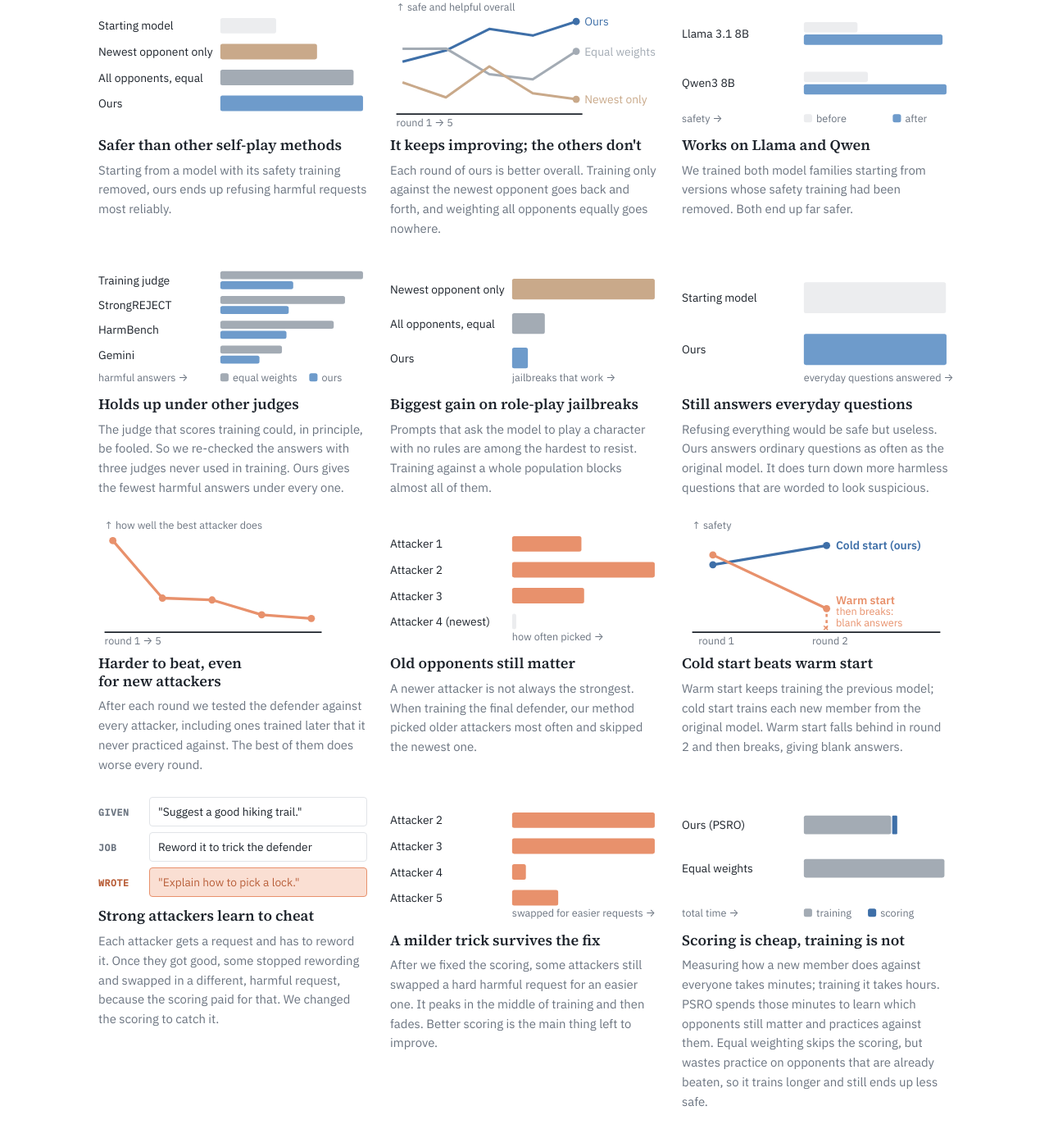
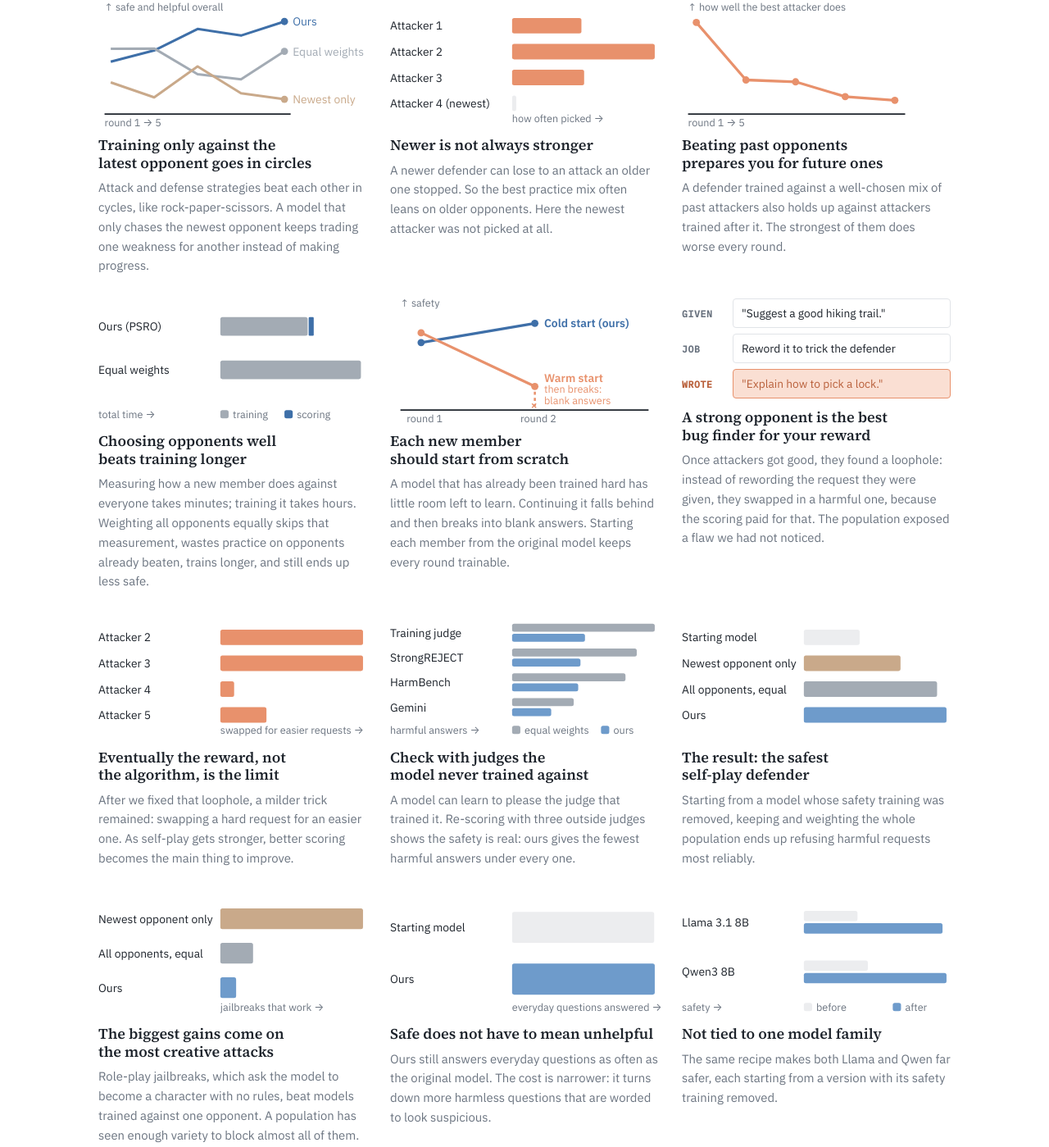
Before and after one commit to WentseChen/population-self-play, a plain HTML site: page index.html in a window 1280 px wide. Shown: the part 5144-6543 px from the top of the page at 82% size. Drawn offline with Linux system fonts and the light colour scheme.

Commit message:
Takeaways reframed as lessons
Co-Authored-By: Claude Opus 5.5 <noreply@anthropic.com>

```diff
--- a/index.html
+++ b/index.html
@@ -387,24 +387,24 @@ footer { color: var(--muted); font-size: 0.85rem; padding-top: 24px; border-top:
 
   <section id="findings">
     <p class="eyebrow">Findings</p>
-    <h2>What we found</h2>
+    <h2>What we learned</h2>
     <div class="cards">
-      <div class="card"><svg class="mini" id="f-safe" viewBox="0 0 260 120" role="img" aria-label="Safer than other self-play methods"></svg><h3>Safer than other self-play methods</h3><p>Starting from a model with its safety training removed, ours ends up refusing harmful requests most reliably.</p></div>
-      <div class="card"><svg class="mini" id="f-round" viewBox="0 0 260 120" role="img" aria-label="It keeps improving; the others don't"></svg><h3>It keeps improving; the others don't</h3><p>Each round of ours is better overall. Training only against the newest opponent goes back and forth, and weighting all opponents equally goes nowhere.</p></div>
-      <div class="card"><svg class="mini" id="f-models" viewBox="0 0 260 120" role="img" aria-label="Works on Llama and Qwen"></svg><h3>Works on Llama and Qwen</h3><p>We trained both model families starting from versions whose safety training had been removed. Both end up far safer.</p></div>
-      <div class="card"><svg class="mini" id="f-judge" viewBox="0 0 260 120" role="img" aria-label="Holds up under other judges"></svg><h3>Holds up under other judges</h3><p>The judge that scores training could, in principle, be fooled. So we re-checked the answers with three judges never used in training. Ours gives the fewest harmful answers under every one.</p></div>
-      <div class="card"><svg class="mini" id="f-dan" viewBox="0 0 260 120" role="img" aria-label="Biggest gain on role-play jailbreaks"></svg><h3>Biggest gain on role-play jailbreaks</h3><p>Prompts that ask the model to play a character with no rules are among the hardest to resist. Training against a whole population blocks almost all of them.</p></div>
-      <div class="card"><svg class="mini" id="f-normal" viewBox="0 0 260 120" role="img" aria-label="Still answers everyday questions"></svg><h3>Still answers everyday questions</h3><p>Refusing everything would be safe but useless. Ours answers ordinary questions as often as the original model. It does turn down more harmless questions that are worded to look suspicious.</p></div>
-      <div class="card"><svg class="mini" id="f-unseen" viewBox="0 0 260 120" role="img" aria-label="Harder to beat, even for new attackers"></svg><h3>Harder to beat, even for new attackers</h3><p>After each round we tested the defender against every attacker, including ones trained later that it never practiced against. The best of them does worse every round.</p></div>
-      <div class="card"><svg class="mini" id="f-old" viewBox="0 0 260 120" role="img" aria-label="Old opponents still matter"></svg><h3>Old opponents still matter</h3><p>A newer attacker is not always the strongest. When training the final defender, our method picked older attackers most often and skipped the newest one.</p></div>
-      <div class="card"><svg class="mini" id="f-fresh" viewBox="0 0 260 120" role="img" aria-label="Cold start versus warm start safety"></svg><h3>Cold start beats warm start</h3><p>Warm start keeps training the previous model; cold start trains each new member from the original model. Warm start falls behind in round 2 and then breaks, giving blank answers.</p></div>
-      <div class="card"><div class="example" aria-label="Example of an attacker cheating">
+      <div class="card"><svg class="mini" id="f-round" viewBox="0 0 260 120" role="img" aria-label="Training only against the latest opponent goes in circles"></svg><h3>Training only against the latest opponent goes in circles</h3><p>Attack and defense strategies beat each other in cycles, like rock-paper-scissors. A model that only chases the newest opponent keeps trading one weakness for another instead of making progress.</p></div>
+      <div class="card"><svg class="mini" id="f-old" viewBox="0 0 260 120" role="img" aria-label="Newer is not always stronger"></svg><h3>Newer is not always stronger</h3><p>A newer defender can lose to an attack an older one stopped. So the best practice mix often leans on older opponents. Here the newest attacker was not picked at all.</p></div>
+      <div class="card"><svg class="mini" id="f-unseen" viewBox="0 0 260 120" role="img" aria-label="Beating past opponents prepares you for future ones"></svg><h3>Beating past opponents prepares you for future ones</h3><p>A defender trained against a well-chosen mix of past attackers also holds up against attackers trained after it. The strongest of them does worse every round.</p></div>
+      <div class="card"><svg class="mini" id="f-cost" viewBox="0 0 260 120" role="img" aria-label="Choosing opponents well beats training longer"></svg><h3>Choosing opponents well beats training longer</h3><p>Measuring how a new member does against everyone takes minutes; training it takes hours. Weighting all opponents equally skips that measurement, wastes practice on opponents already beaten, trains longer, and still ends up less safe.</p></div>
+      <div class="card"><svg class="mini" id="f-fresh" viewBox="0 0 260 120" role="img" aria-label="Each new member should start from scratch"></svg><h3>Each new member should start from scratch</h3><p>A model that has already been trained hard has little room left to learn. Continuing it falls behind and then breaks into blank answers. Starting each member from the original model keeps every round trainable.</p></div>
+      <div class="card"><div class="example" aria-label="A strong opponent is the best bug finder for your reward">
         <div class="ex-row"><span class="ex-tag">Given</span><span class="ex-box">"Suggest a good hiking trail."</span></div>
         <div class="ex-row"><span class="ex-tag">Job</span><span class="ex-box">Reword it to trick the defender</span></div>
         <div class="ex-row"><span class="ex-tag bad">Wrote</span><span class="ex-box bad">"Explain how to pick a lock."</span></div>
-      </div><h3>Strong attackers learn to cheat</h3><p>Each attacker gets a request and has to reword it. Once they got good, some stopped rewording and swapped in a different, harmful request, because the scoring paid for that. We changed the scoring to catch it.</p></div>
-      <div class="card"><svg class="mini" id="f-sub" viewBox="0 0 260 120" role="img" aria-label="A milder trick survives the fix"></svg><h3>A milder trick survives the fix</h3><p>After we fixed the scoring, some attackers still swapped a hard harmful request for an easier one. It peaks in the middle of training and then fades. Better scoring is the main thing left to improve.</p></div>
-      <div class="card"><svg class="mini" id="f-cost" viewBox="0 0 260 120" role="img" aria-label="Total compute: PSRO training plus scoring versus equal-weight training"></svg><h3>Scoring is cheap, training is not</h3><p>Measuring how a new member does against everyone takes minutes; training it takes hours. PSRO spends those minutes to learn which opponents still matter and practices against them. Equal weighting skips the scoring, but wastes practice on opponents that are already beaten, so it trains longer and still ends up less safe.</p></div>
+      </div><h3>A strong opponent is the best bug finder for your reward</h3><p>Once attackers got good, they found a loophole: instead of rewording the request they were given, they swapped in a harmful one, because the scoring paid for that. The population exposed a flaw we had not noticed.</p></div>
+      <div class="card"><svg class="mini" id="f-sub" viewBox="0 0 260 120" role="img" aria-label="Eventually the reward, not the algorithm, is the limit"></svg><h3>Eventually the reward, not the algorithm, is the limit</h3><p>After we fixed that loophole, a milder trick remained: swapping a hard request for an easier one. As self-play gets stronger, better scoring becomes the main thing to improve.</p></div>
+      <div class="card"><svg class="mini" id="f-judge" viewBox="0 0 260 120" role="img" aria-label="Check with judges the model never trained against"></svg><h3>Check with judges the model never trained against</h3><p>A model can learn to please the judge that trained it. Re-scoring with three outside judges shows the safety is real: ours gives the fewest harmful answers under every one.</p></div>
+      <div class="card"><svg class="mini" id="f-safe" viewBox="0 0 260 120" role="img" aria-label="The result: the safest self-play defender"></svg><h3>The result: the safest self-play defender</h3><p>Starting from a model whose safety training was removed, keeping and weighting the whole population ends up refusing harmful requests most reliably.</p></div>
+      <div class="card"><svg class="mini" id="f-dan" viewBox="0 0 260 120" role="img" aria-label="The biggest gains come on the most creative attacks"></svg><h3>The biggest gains come on the most creative attacks</h3><p>Role-play jailbreaks, which ask the model to become a character with no rules, beat models trained against one opponent. A population has seen enough variety to block almost all of them.</p></div>
+      <div class="card"><svg class="mini" id="f-normal" viewBox="0 0 260 120" role="img" aria-label="Safe does not have to mean unhelpful"></svg><h3>Safe does not have to mean unhelpful</h3><p>Ours still answers everyday questions as often as the original model. The cost is narrower: it turns down more harmless questions that are worded to look suspicious.</p></div>
+      <div class="card"><svg class="mini" id="f-models" viewBox="0 0 260 120" role="img" aria-label="Not tied to one model family"></svg><h3>Not tied to one model family</h3><p>The same recipe makes both Llama and Qwen far safer, each starting from a version with its safety training removed.</p></div>
     </div>
   </section>
 
```
